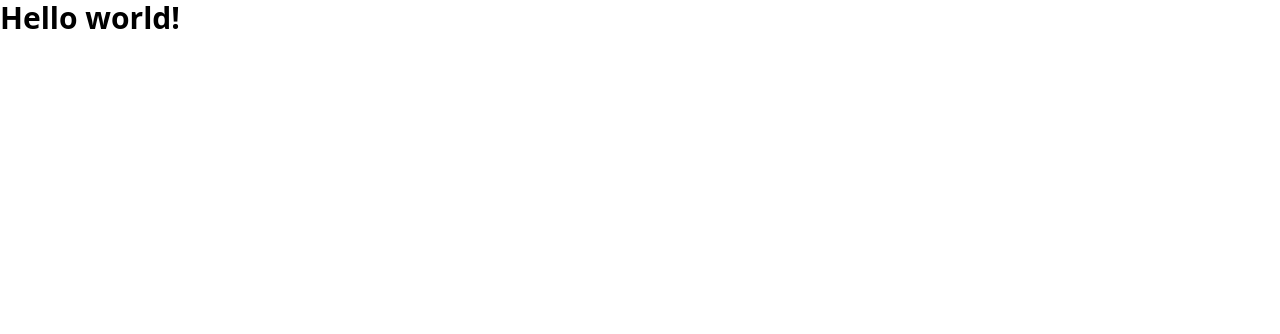
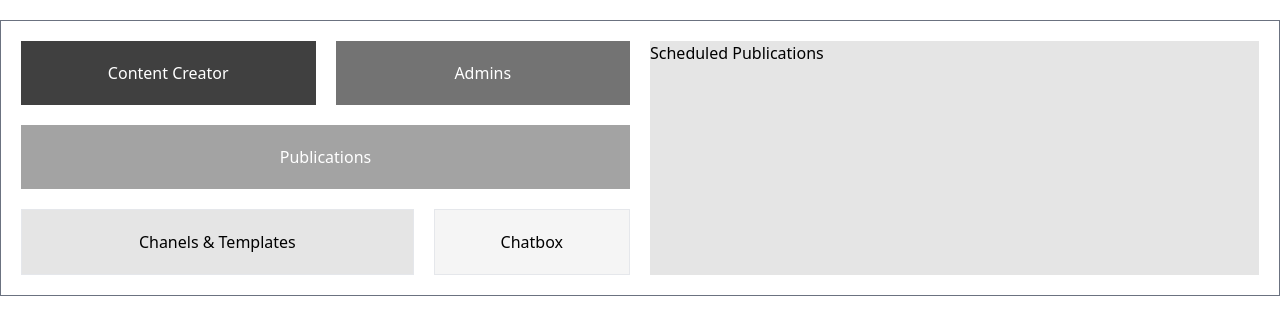
Before and after one commit to maxsherepot/sveltekit-tutorial, a SvelteKit app: page / in a window 1280 px wide. Shown: the top 334 px of the page. Built offline with nearby package versions, Linux system fonts and the light colour scheme.

Commit message:
icons section template added

```diff
--- a/src/lib/index.js
+++ /dev/null
@@ -1 +0,0 @@
-// place files you want to import through the `$lib` alias in this folder.
--- a/src/routes/+page.svelte
+++ b/src/routes/+page.svelte
@@ -1 +1,42 @@
-<h1 class="text-3xl font-bold">Hello world!</h1>
+<script>
+</script>
+
+<div class="container mx-auto p-5 border border-gray-500 mt-5">
+    <div class="grid md:grid-cols-2 gap-5">
+        <div class="text-center">
+            <div class="flex gap-5 mb-5">
+                <div
+                    class="bg-neutral-700 flex-1 py-5 cursor-pointer hover:ring-2 text-white"
+                >
+                    Content Creator
+                </div>
+                <div
+                    class="bg-neutral-500 flex-1 py-5 cursor-pointer hover:ring-2 text-white"
+                >
+                    Admins
+                </div>
+            </div>
+
+            <div
+                class="bg-neutral-400 mb-5 py-5 cursor-pointer hover:ring-2 text-white"
+            >
+                Publications
+            </div>
+
+            <div class="flex gap-5">
+                <div
+                    class="bg-neutral-200 w-2/3 py-5 cursor-pointer hover:ring-2 border"
+                >
+                    Chanels & Templates
+                </div>
+                <div
+                    class="bg-neutral-100 w-1/3 py-5 cursor-pointer hover:ring-2 border"
+                >
+                    Chatbox
+                </div>
+            </div>
+        </div>
+
+        <div class="bg-neutral-200">Scheduled Publications</div>
+    </div>
+</div>
```
